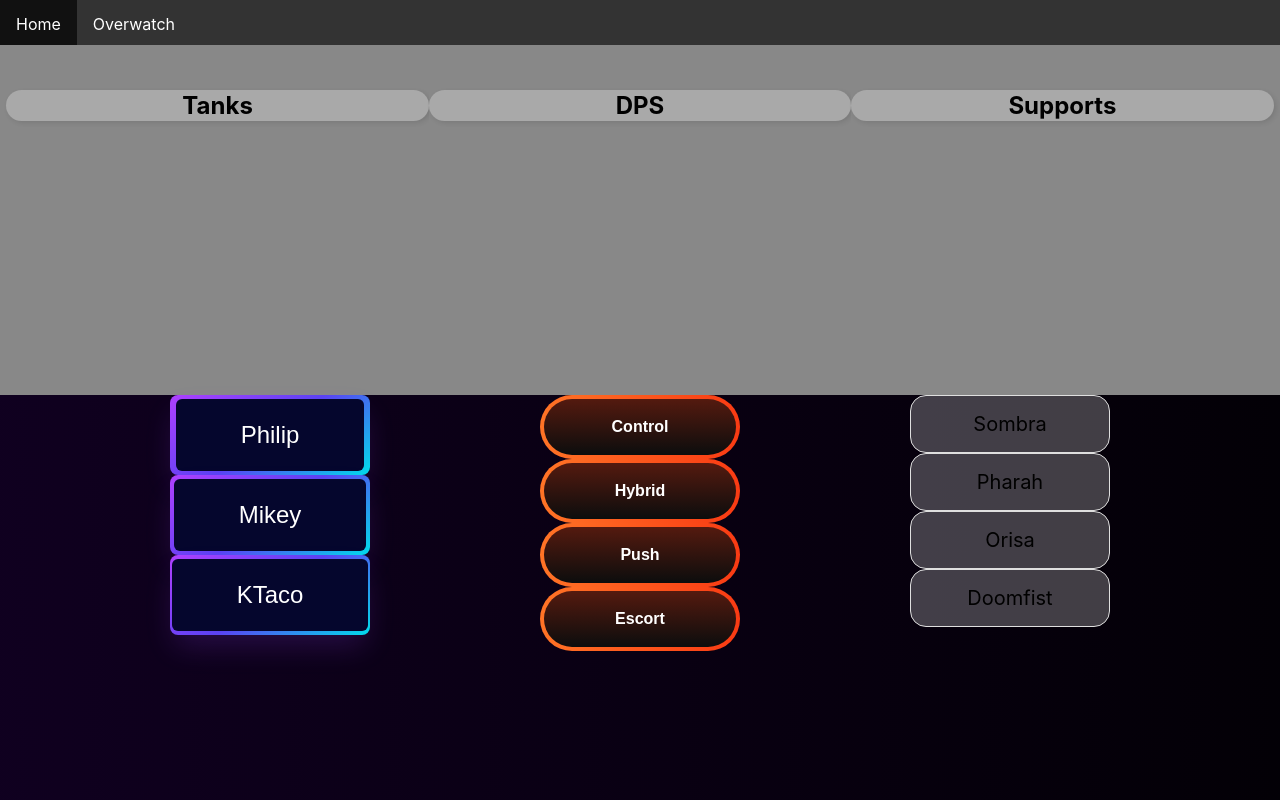
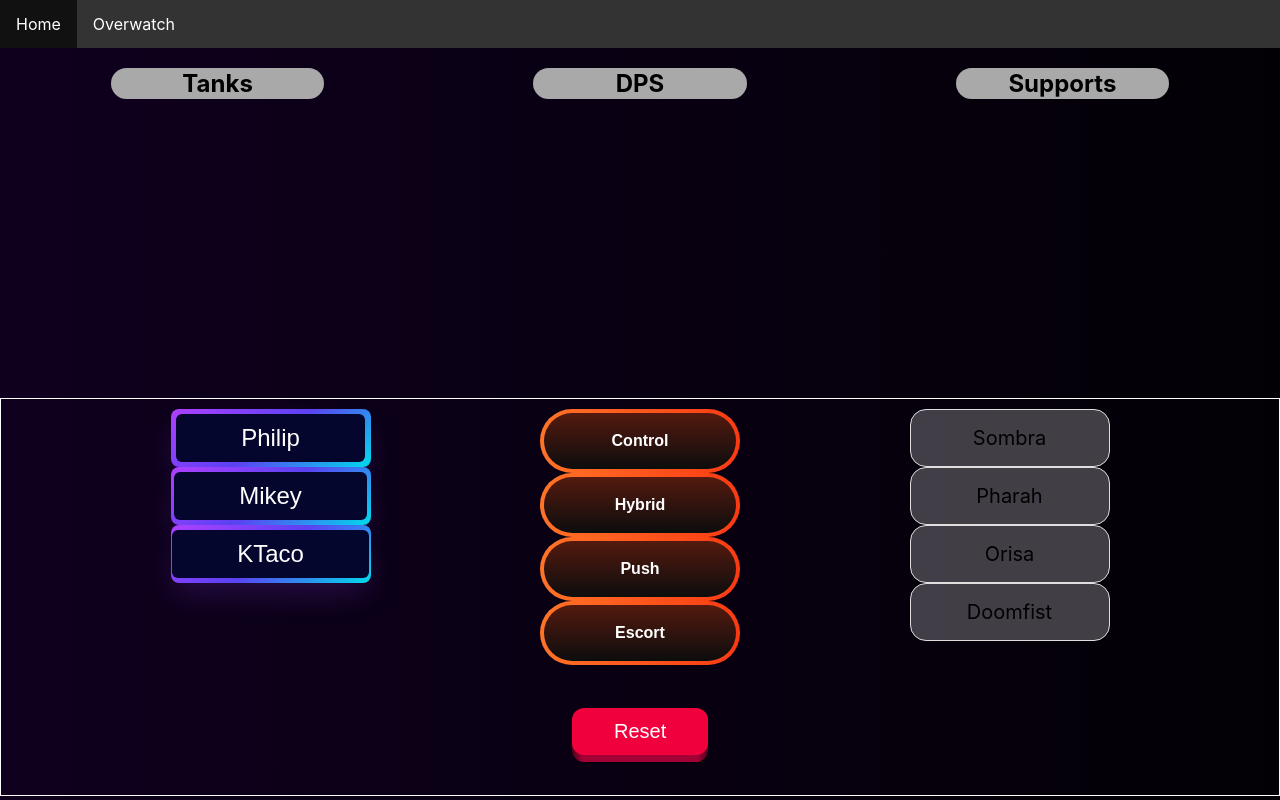
Before and after one commit to aPalermooo/cinna-planner, a React (Create React App) app: page /overwatch in a window 1280 px wide. Shown: the top 800 px of the page. Built offline with nearby package versions, Linux system fonts and the light colour scheme.

Commit message:
updated formatting, added reset button, fixed map button

```diff
--- a/src/App.css
+++ b/src/App.css
@@ -62,27 +62,13 @@
     background-color: #111;
 }
 
-.heroes {
-    width: 100%;
-    height: 350px; /* Adjust height as needed */
-    background-color: #888; /* Gray color */
-    background-size: cover;
-    background-repeat: no-repeat;
-
-    display: flex;
-    justify-content: center;
-
-    align-items: center;
-    text-align: center;
-}
-
 /*Overwatch stuff*/
 .overwatchContainer {
-    position: fixed;
-    top: 45px;
+    position: relative;
+    top: 0;
     left: 0;
     width: 100%;
-    height: 100%;
+    height: 930px;
     background: linear-gradient(to right, #000000, #26004d, #000000);
     background-size: 600% 100%;
     animation: gradient 15s ease infinite;
@@ -102,27 +88,35 @@
 
 h2 {
     background-color: darkgrey;
+    border-radius: 20px;
     padding: 1px;
-    border-radius: 20px;
-    box-shadow: 2px 2px 5px rgba(0, 0, 0, 0.1);
+    width: 50%;
 }
 
-.tanksContainer {
-    width: 33%;
-    height: 300px; /* Adjust height as needed */
-    background-color: #888; /* Gray color */
+.heroes {
+    width: 100%;
+    height: 350px;
+    background-size: cover;
+    background-repeat: no-repeat;
+
+    display: flex;
+    justify-content: center;
+
+    align-items: flex-start;
+    text-align: center;
 }
 
-.dpsContainer {
-    width: 33%;
-    height: 300px; /* Adjust height as needed */
-    background-color: #888; /* Gray color */
+.heroes.expanded {
+    height: fit-content;
 }
 
-.supportsContainer {
+.tanksContainer, .dpsContainer, .supportsContainer {
     width: 33%;
-    height: 300px; /* Adjust height as needed */
-    background-color: #888; /* Gray color */
+    display: flex;
+    justify-content: center;
+    align-items: flex-start;
+    flex-wrap: wrap;
+    height: fit-content;
 }
 
 .tanks, .dps, .supports {
@@ -130,6 +124,8 @@
     flex-wrap: wrap;
     justify-content: center;
     align-items: center;
+    width: 500px;
+    padding-bottom: 20px;
 }
 
 .hero {
@@ -147,6 +143,21 @@
 .buttons {
     display: flex;
     justify-content: space-evenly;
+    height: fit-content;
+    padding-top: 10px;
+    padding-bottom: 10px;
+}
+
+.buttonsTest {
+    border: 1px solid white;
+}
+
+.resetDiv {
+    display: flex;
+    justify-content: space-evenly;
+    height: 100px;
+    padding-top: 10px;
+    padding-bottom: 10px;
 }
 
 .phantom {
@@ -154,21 +165,21 @@
 }
 
 .players, .mapSelection, .counterHero {
-    height: 250px;
+    /*height: 250px;*/
+    height: fit-content;
     width: 200px;
     display: flex;
     flex-direction: column;
 }
 
 .maps {
-    height: 260px;
-    width: 719px;
+    height: fit-content;
     display: flex;
-    flex-direction: column;
     flex-wrap: wrap;
-    align-content: flex-end;
-    justify-content: flex-start;
+    align-content: center;
+    justify-content: center;
     align-items: center;
+    flex-direction: row;
 }
 
 /* CSS */
@@ -187,7 +198,7 @@
     line-height: 1em;
     max-width: 100%;
     min-width: 140px;
-    padding: 16px 24px;
+    padding: 5px 24px;
     text-decoration: none;
     user-select: none;
     -webkit-user-select: none;
@@ -373,3 +384,92 @@
         padding: 14px 16px;
     }
 }
+
+.button-82-pushable {
+    position: relative;
+    border: none;
+    background: transparent;
+    padding: 0;
+    cursor: pointer;
+    outline-offset: 4px;
+    transition: filter 250ms;
+    user-select: none;
+    -webkit-user-select: none;
+    touch-action: manipulation;
+}
+
+.button-82-shadow {
+    position: absolute;
+    left: 0;
+    width: 100%;
+    height: 50px;
+    border-radius: 12px;
+    background: hsl(0deg 0% 0% / 0.25);
+    will-change: transform;
+    transform: translateY(2px);
+    transition: transform 600ms cubic-bezier(.3, .7, .4, 1);
+}
+
+.button-82-edge {
+    position: absolute;
+    left: 0;
+    width: 100%;
+    height: 50px;
+    border-radius: 12px;
+    background: linear-gradient(
+            to left,
+            hsl(340deg 100% 16%) 0%,
+            hsl(340deg 100% 32%) 8%,
+            hsl(340deg 100% 32%) 92%,
+            hsl(340deg 100% 16%) 100%
+    );
+}
+
+.button-82-front {
+    display: block;
+    position: relative;
+    padding: 12px 27px;
+    border-radius: 12px;
+    font-size: 1.1rem;
+    color: white;
+    background: hsl(345deg 100% 47%);
+    will-change: transform;
+    transform: translateY(-4px);
+    transition: transform 600ms cubic-bezier(.3, .7, .4, 1);
+}
+
+@media (min-width: 768px) {
+    .button-82-front {
+        font-size: 1.25rem;
+        padding: 12px 42px;
+    }
+}
+
+.button-82-pushable:hover {
+    filter: brightness(110%);
+    -webkit-filter: brightness(110%);
+}
+
+.button-82-pushable:hover .button-82-front {
+    transform: translateY(-6px);
+    transition: transform 250ms cubic-bezier(.3, .7, .4, 1.5);
+}
+
+.button-82-pushable:active .button-82-front {
+    transform: translateY(-2px);
+    transition: transform 34ms;
+}
+
+.button-82-pushable:hover .button-82-shadow {
+    transform: translateY(4px);
+    transition: transform 250ms cubic-bezier(.3, .7, .4, 1.5);
+}
+
+.button-82-pushable:active .button-82-shadow {
+    transform: translateY(1px);
+    transition: transform 34ms;
+}
+
+.button-82-pushable:focus:not(:focus-visible) {
+    outline: none;
+}
--- a/src/pages/Overwatch.js
+++ b/src/pages/Overwatch.js
@@ -1,13 +1,7 @@
-import { philipsHeroes } from '../utils/Images.js';
-import { mikeysHeroes } from '../utils/Images.js';
-import { kevinsHeroes } from '../utils/Images.js';
-import { controlMaps } from '../utils/Images.js';
-
-// let philipsTanks = [heroes.doomfist, heroes.junkerqueen, heroes.ramattra, heroes.zarya];
-// let philipsDps = [heroes.ana, heroes.ashe, heroes.echo, heroes.genji, heroes.hanzo, heroes.mccree, heroes.mei,
-//                   heroes.soldier, heroes.sombra, heroes.torbjorn];
-// let philipsSupports = [heroes.ana, heroes.kiriko, heroes.moira, heroes.zenyatta];
-// let philipsHeroes = [philipsTanks, philipsDps, philipsSupports]
+import {philipsHeroes} from '../utils/Images.js';
+import {mikeysHeroes} from '../utils/Images.js';
+import {kevinsHeroes} from '../utils/Images.js';
+import {controlMaps} from '../utils/Images.js';
 
 const displayPhilipsHeroes = () => {
     clearHeroes()
@@ -46,23 +40,26 @@
     tanks.forEach(hero => {
         const img = document.createElement('img');
         img.setAttribute("class", "hero")
-        img.src = hero; // Set the path to your image
+        img.src = hero;
         tanksDiv.appendChild(img);
     })
 
     dps.forEach(hero => {
         const img = document.createElement('img');
         img.setAttribute("class", "hero")
-        img.src = hero; // Set the path to your image
+        img.src = hero;
         dpsDiv.appendChild(img);
     })
 
     supports.forEach(hero => {
         const img = document.createElement('img');
         img.setAttribute("class", "hero")
-        img.src = hero; // Set the path to your image
+        img.src = hero;
         supportsDiv.appendChild(img);
     })
+
+    //Formatting
+    document.querySelector('.heroes').classList.add('expanded');
 }
 
 const clearHeroes = () => {
@@ -79,13 +76,13 @@
     mapsDiv.setAttribute('style', 'display: none;');
     const controlMapsDiv = document.querySelector('.maps');
     controlMapsDiv.setAttribute('style', 'display: flex;');
+    controlMapsDiv.style.width = "545px"
 
 
     controlMaps.forEach(map => {
         const button = document.createElement('button')
-        button.setAttribute("onClick", displayMikeysHeroes)
+        button.addEventListener("click", displayMikeysHeroes);
         button.setAttribute("class", "phantom")
-
 
         const img = document.createElement('img');
         img.setAttribute("class", "controlMap")
@@ -120,26 +117,59 @@
                     </div>
                 </div>
             </div>
+            <div class="buttonsTest">
                 <div class="buttons">
                     <div class="players">
-                    <button class="button-64" onClick={displayPhilipsHeroes}><span class="text">Philip</span></button>
-                    <button class="button-64" onClick={displayMikeysHeroes}><span className="text">Mikey</span></button>
-                    <button class="button-64" onClick={displayKevinsHeroes}><span className="text">KTaco</span></button>
+                        <button class="button-64" onClick={displayPhilipsHeroes}>
+                            <span class="text">Philip</span>
+                        </button>
+                        <button class="button-64" onClick={displayMikeysHeroes}>
+                            <span className="text">Mikey</span>
+                        </button>
+                        <button class="button-64" onClick={displayKevinsHeroes}>
+                            <span className="text">KTaco</span>
+                        </button>
                     </div>
                     <div class="mapSelection">
-                    <button class="button-78" onClick={displayControlMaps}><span class="text">Control</span></button>
-                    <button class="button-78" onClick={displayMikeysHeroes}><span className="text">Hybrid</span></button>
-                    <button class="button-78" onClick={displayKevinsHeroes}><span className="text">Push</span></button>
-                    <button class="button-78" onClick={displayKevinsHeroes}><span className="text">Escort</span></button>
+                        <button class="button-78" onClick={displayControlMaps}>
+                            <span class="text">Control</span>
+                        </button>
+                        <button class="button-78" onClick={displayMikeysHeroes}>
+                            <span className="text">Hybrid</span>
+                        </button>
+                        <button class="button-78" onClick={displayKevinsHeroes}>
+                            <span className="text">Push</span>
+                        </button>
+                        <button class="button-78" onClick={displayKevinsHeroes}>
+                            <span className="text">Escort</span>
+                        </button>
                     </div>
-                <div class = "maps" style={{ display: 'none' }}>
+                    <div class="maps" style={{display: 'none'}}>
 
                     </div>
                     <div class="counterHero">
-                    <button class="button-46" onClick={displayPhilipsHeroes}><span class="text">Sombra</span></button>
-                    <button class="button-46" onClick={displayMikeysHeroes}><span className="text">Pharah</span></button>
-                    <button class="button-46" onClick={displayKevinsHeroes}><span className="text">Orisa</span></button>
-                    <button class="button-46" onClick={displayKevinsHeroes}><span className="text">Doomfist</span></button>
+                        <button class="button-46" onClick={displayPhilipsHeroes}>
+                            <span class="text">Sombra</span>
+                        </button>
+                        <button class="button-46" onClick={displayMikeysHeroes}>
+                            <span className="text">Pharah</span>
+                        </button>
+                        <button class="button-46" onClick={displayKevinsHeroes}>
+                            <span className="text">Orisa</span>
+                        </button>
+                        <button class="button-46" onClick={displayKevinsHeroes}>
+                            <span className="text">Doomfist</span>
+                        </button>
+                    </div>
+                </div>
+                <div class="resetDiv">
+                    <button class="button-82-pushable" role="button" onClick={() => window.location.reload()}>
+                        <span class="button-82-shadow"></span>
+                        <span class="button-82-edge"></span>
+                        <span class="button-82-front text">
+                                   Reset
+                        </span>
+                    </button>
                 </div>
             </div>
         </div>
--- a/src/utils/Images.js
+++ b/src/utils/Images.js
@@ -44,48 +44,8 @@
 import oasis from '../resources/images/maps/oasis.png';
 import samoa from '../resources/images/maps/samoa.png';
 
-export const heroes = {
-    zarya,
-    ana,
-    ashe,
-    baptiste,
-    bastion,
-    brigitte,
-    dva,
-    doomfist,
-    echo,
-    genji,
-    hanzo,
-    illari,
-    junkerqueen,
-    junkrat,
-    kiriko,
-    lucio,
-    maui,
-    mccree,
-    mei,
-    mercy,
-    moira,
-    orisa,
-    pharah,
-    ramattra,
-    reaper,
-    reinhardt,
-    roadhog,
-    sigma,
-    soldier,
-    sombra,
-    symmetra,
-    torbjorn,
-    tracer,
-    widowmaker,
-    winston,
-    wreckingball,
-    zenyatta
-};
-
 let philipsTanks = [doomfist, junkerqueen, ramattra, zarya];
-let philipsDps = [ana, ashe, echo, genji, hanzo, mccree, mei, soldier, sombra, torbjorn];
+let philipsDps = [ ashe, echo, genji, hanzo, mccree, mei, soldier, sombra, torbjorn];
 let philipsSupports = [ana, kiriko, moira, zenyatta];
 
 export const philipsHeroes = [philipsTanks, philipsDps, philipsSupports]
```
Lines whose indentation alone changed are shown as unchanged.
